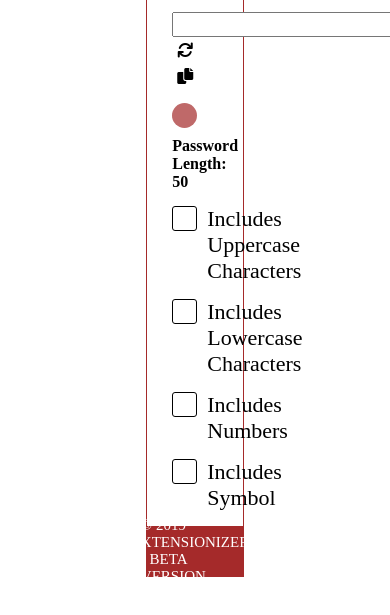
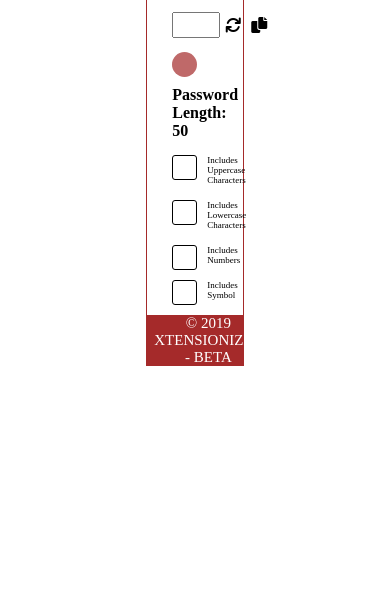
Before and after one commit to andre71-717/password_Generator.git.io, a plain HTML site: page index.html in a window 390 px wide. Shown: the part 209-824 px from the top of the page. Drawn offline with Linux system fonts and the light colour scheme.

Commit message:
responsive fixes

```diff
--- a/index.css
+++ b/index.css
@@ -5,11 +5,17 @@
 }
 
 .container1{
-    width: 25%;
-    height: 25%;
+    width: 100%;
+    height: auto;
     margin: auto;
     margin-top: 25px;
-    border: 1px solid brown;
+}
+
+.container2{
+ width: 25%;
+ margin: auto;
+ border: 1px solid brown;
+
 }
 
 .passGenerator{
@@ -37,10 +43,7 @@
 
 .inpAndIcons{
     margin: 15px 25px;
-}
-
-.inpAndIcons input{
-    font-size: 18px;
+    display: flex;
 }
 
 i{
@@ -145,6 +148,59 @@ i{
     color: white;
     font-size: 15px;
     display: flex;
-    justify-content: center;
+    justify-content: space-around;
     align-items: center;
+    flex-wrap: wrap;
+    text-align: center;
+    padding: 0 7px;
 }
+
+@media(max-width: 1450px){
+  .container{
+    font-size: 17px;
+
+  }
+}
+
+@media(max-width: 1200px){
+  .container{
+    font-size: 13px;
+
+  }
+}
+
+@media(max-width: 1000px){
+  .container{
+    font-size: 9px;
+
+  }
+}
+
+
+@media(max-width: 1150px){
+  .passGenerator{
+    text-align: center;
+  }
+  .header{
+    text-align: center;
+  }
+}
+
+@media(max-width: 1030px){
+  #pwHere{
+    font-size: 12px;
+  }
+}
+
+
+@media(max-width: 950px){
+  #pwHere{
+    font-size: 8px;
+  }
+}
+
+@media(max-width: 750px){
+  #pwHere{
+    font-size: 3px;
+  }
+}
--- a/index.html
+++ b/index.html
@@ -16,6 +16,9 @@
 <body>
 
     <div class="container1">
+        <div class="container2">
+
+
         <div class="passGenerator">
             <h3 class="myH3">PASSWORD <span class="gen"> GENERATOR</span></h3>
         </div>
@@ -61,6 +64,7 @@
           <div class="footer">
             <p>© 2019 XTENSIONIZER - BETA VERSION</p>
           </div>
+        </div>
     </div>
 
 
```
